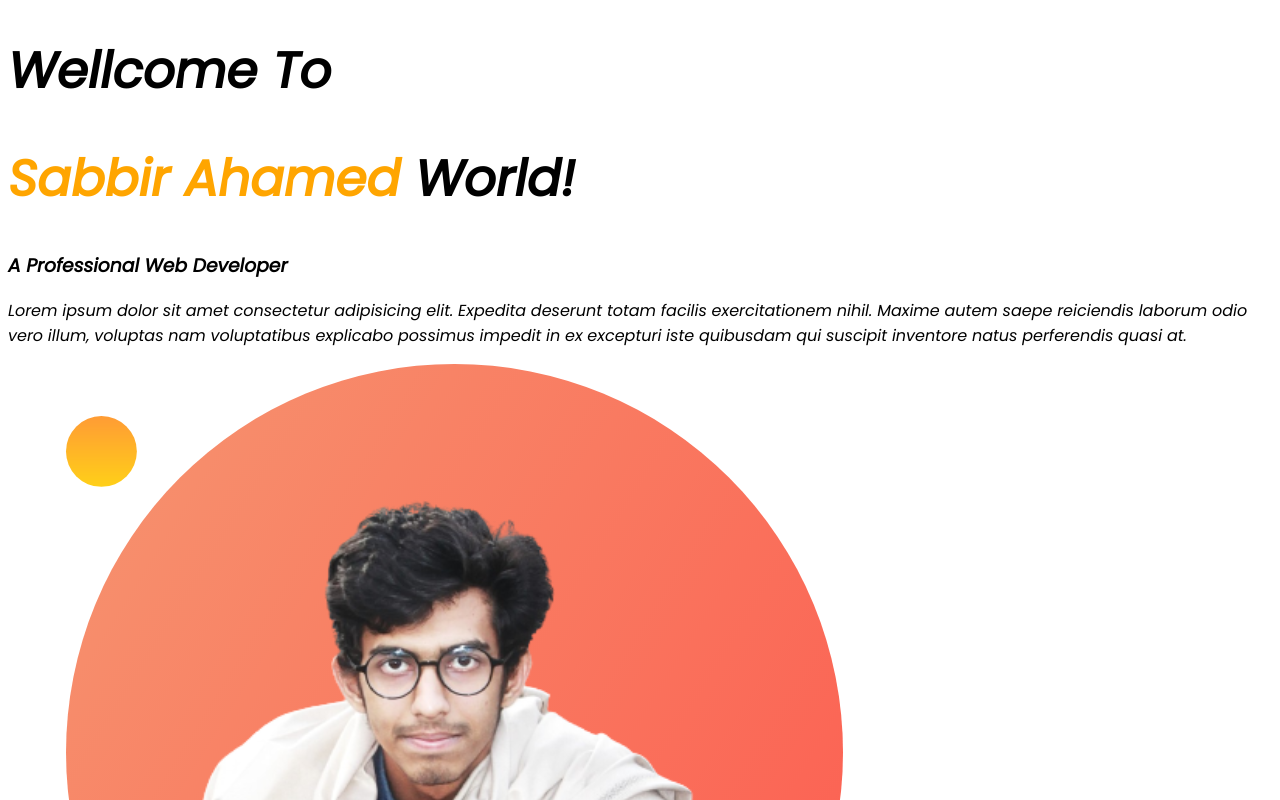
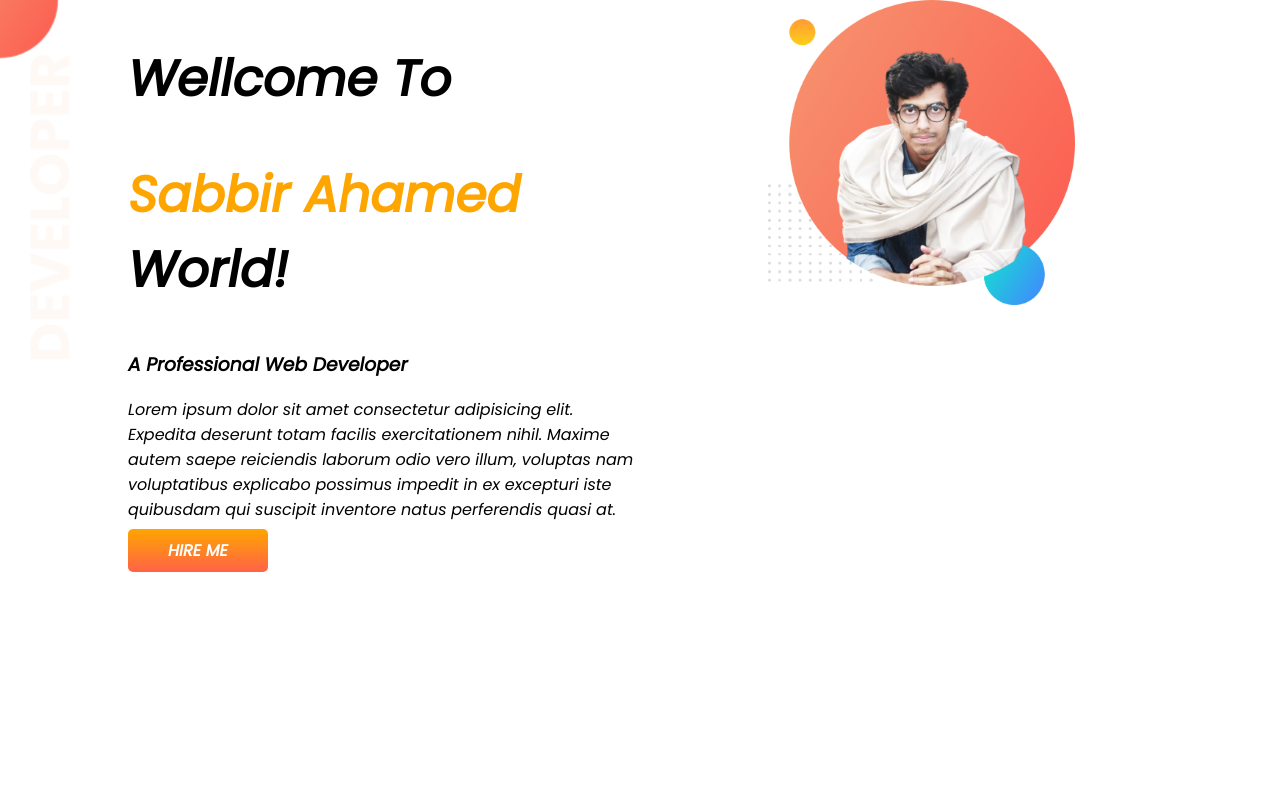
Before and after one commit to Sabbir-Ahamed/sabbir-portfolio, a plain HTML site: page index.html in a window 1280 px wide. Shown: the top 800 px of the page. Drawn offline with Linux system fonts and the light colour scheme.

Commit message:
banner-complete

```diff
--- a/index.html
+++ b/index.html
@@ -13,16 +13,22 @@
 </head>
 
 <body>
-    <div class="banner-content">
+    <section class="banner">
+        <div class="banner-content half-width">
             <h1>Wellcome To</h1>
             <h1><span class="orange-txt">Sabbir Ahamed</span> World!</h1>
             <h3>A Professional Web Developer</h3>
             <p>Lorem ipsum dolor sit amet consectetur adipisicing elit. Expedita deserunt totam facilis exercitationem
-            nihil. Maxime autem saepe reiciendis laborum odio vero illum, voluptas nam voluptatibus explicabo possimus
+                nihil. Maxime autem saepe reiciendis laborum odio vero illum, voluptas nam voluptatibus explicabo
+                possimus
                 impedit in ex excepturi iste quibusdam qui suscipit inventore natus perferendis quasi at.</p>
+            <a class="link-btn" href="https://www.facebook.com/sabbir.ahamed.khorerputul/" target="_blank">Hire Me</a>
         </div>
+        <div class="my-img half-width">
+            <img src="images/sabbir.png" alt="sabbir">
+        </div>
+    </section>
 
-    <img src="images/sabbir.png" alt="sabbir">
 
 
 </body>
--- a/style.css
+++ b/style.css
@@ -1,5 +1,6 @@
 body {
     font-family: 'Poppins', sans-serif;
+    margin: 0;
 }
 
 h1 {
@@ -9,3 +10,36 @@ h1 {
 .orange-txt {
     color: orange;
 }
+
+section{
+    display: flex;
+}
+
+.half-width {
+    width: 50%;
+    padding-left: 10%;
+}
+
+.half-width img {
+    width: 60%;
+}
+
+.link-btn {
+    text-decoration: none;
+    background-image: linear-gradient(orange, tomato);
+    padding: 10px 40px;
+    color: #fff;
+    border-radius: 5px;
+    -webkit-border-radius: 5px;
+    -moz-border-radius: 5px;
+    -ms-border-radius: 5px;
+    -o-border-radius: 5px;
+    text-transform: uppercase;
+    font-weight: 700;
+}
+
+.banner {
+    background-image: url(../images/top-banner.png);
+    background-repeat: no-repeat;
+
+}
```
Lines whose indentation alone changed are shown as unchanged.
